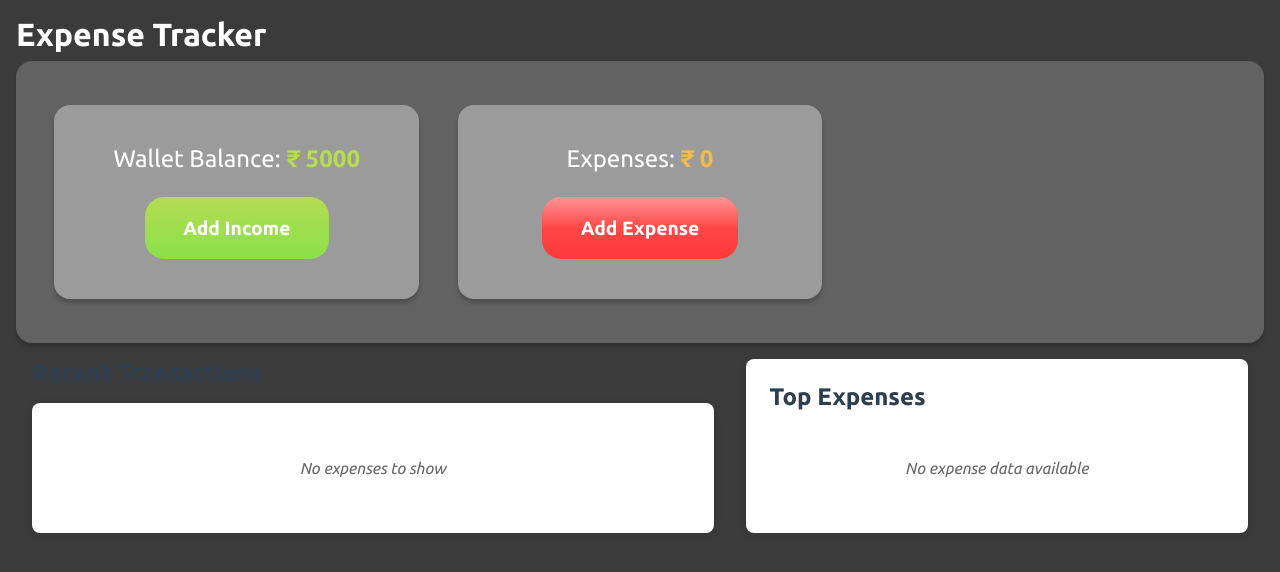
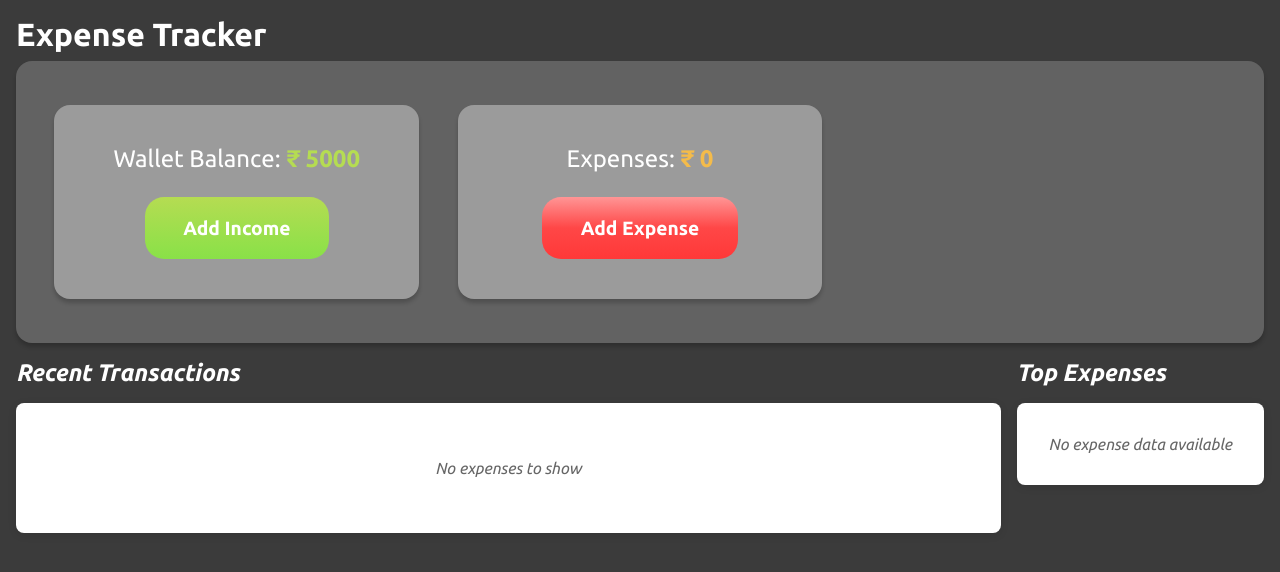
Before and after one commit to Iknowimhere/X-ExpenseTracker, a React (Vite) app: page / in a window 1280 px wide. Shown: the top 572 px of the page. Built offline with nearby package versions, Linux system fonts and the light colour scheme.

Commit message:
few styles adjustment

```diff
--- a/src/components/Transaction/Transaction.css
+++ b/src/components/Transaction/Transaction.css
@@ -1,8 +1,10 @@
 /* Container Layout */
 .transaction-container {
   display: flex;
-  gap: 2rem;
-  padding: 1rem;
+  gap: 1rem;
+  margin-top: 1em;
+  /* padding: 1rem; */
+  /* height: calc(100vh - 80px); */
 }
 
 .recent-transactions-container {
@@ -10,21 +12,15 @@
   min-width: 0;
 }
 
-.top-expenses-container {
-  flex: 2;
-  min-width: 300px;
-  background: white;
-  border-radius: 8px;
-  padding: 1.5rem;
-  box-shadow: 0 2px 8px rgba(0,0,0,0.1);
-}
+
 
 /* Transaction List Styling */
 .recent-transactions {
   background: white;
   border-radius: 8px;
   padding: 1.5rem;
-  box-shadow: 0 2px 8px rgba(0,0,0,0.1);
+  box-shadow: 0 2px 8px rgba(0, 0, 0, 0.1);
+  /* height: calc(100% - 60px); */
 }
 
 .list {
@@ -37,13 +33,13 @@
   display: flex;
   justify-content: space-between;
   align-items: center;
-  padding: 1rem;
+  padding: 0.5rem;
   border-radius: 8px;
-  transition: background-color 0.2s;
 }
 
-.list-item:hover {
-  background-color: #f8f9fa;
+
+.section-content {
+  color: black;
 }
 
 /* Transaction Item Components */
@@ -53,6 +49,7 @@
   gap: 1rem;
 }
 
+
 .category-icon {
   display: flex;
   align-items: center;
@@ -60,7 +57,7 @@
   width: 40px;
   height: 40px;
   border-radius: 50%;
-  background-color: #f0f0f0;
+  background-color: #ddd;
   color: #666;
 }
 
@@ -128,8 +125,9 @@
 .transaction-title,
 .top-expenses-container h1 {
   margin-bottom: 1rem;
-  color: #2c3e50;
+  color: #fff;
   font-size: 1.5rem;
+  font-style: italic;
 }
 
 /* Responsive Design */
@@ -138,30 +136,36 @@
     flex-direction: column;
   }
 
-  .top-expenses-container {
+  .top-expenses {
     width: 100%;
   }
 }
 
-/* Bar Chart Container */
 .top-expenses {
-  height: 300px;
-  width: 100%;
-  margin-top: 1rem;
+  flex: 2;
+  /* min-width: 300px; */
+  background: white;
+  border-radius: 8px;
+  /* padding: 1.5rem; */
+  box-shadow: 0 2px 8px rgba(0, 0, 0, 0.1);
+  /* height: 100%; */
 }
 
-/* Chart Tooltips */
+
+
+
 .recharts-tooltip-wrapper {
   background: white;
   border-radius: 4px;
-  box-shadow: 0 2px 4px rgba(0,0,0,0.1);
+  box-shadow: 0 2px 4px rgba(0, 0, 0, 0.1);
 }
+
 .loading {
   text-align: center;
   padding: 1rem;
   color: #666;
 }
-/* Add these styles to your existing CSS */
+
 
 .pagination {
   display: flex;
@@ -169,7 +173,7 @@
   align-items: center;
   gap: 0.5rem;
   margin-top: 1rem;
-  padding: 1rem 0;
+  /* padding: 1rem 0; */
 }
 
 .pagination-btn {
--- a/src/components/Transaction/Transaction.jsx
+++ b/src/components/Transaction/Transaction.jsx
@@ -25,6 +25,8 @@ const getCategoryIcon = (category) => {
 
 const TransactionItem = ({ expense, onEdit, onDelete }) => {
   const { enqueueSnackbar } = useSnackbar();
+  console.log(expense);
+
 
   const handleDelete = () => {
     onDelete(expense);
@@ -39,7 +41,11 @@ const TransactionItem = ({ expense, onEdit, onDelete }) => {
         </div>
         <div className='section-content'>
           <p>{expense.title}</p>
-          <p className='date'>{new Date(expense.date).toLocaleDateString()}</p>
+          <p className='date'>{new Date(expense.date).toLocaleDateString('en-US', {
+            year: 'numeric',
+            month: 'long',
+            day: 'numeric'
+          })}</p>
         </div>
       </div>
       <div className='section2'>
@@ -136,7 +142,9 @@ export const Main = () => {
 
       <div className='top-expenses-container'>
         <h1>Top Expenses</h1>
+        <div className="top-expenses">
         <TopExpenses />
+        </div>
       </div>
 
       {editingExpense && (
```
Lines whose indentation alone changed are shown as unchanged.
